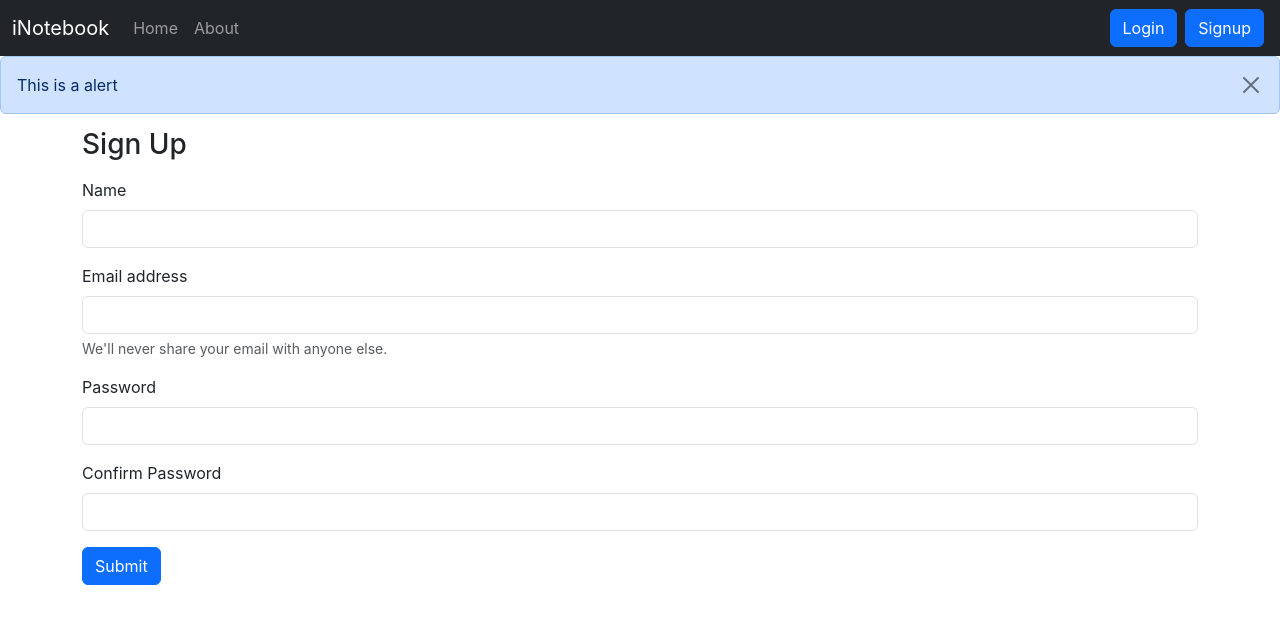
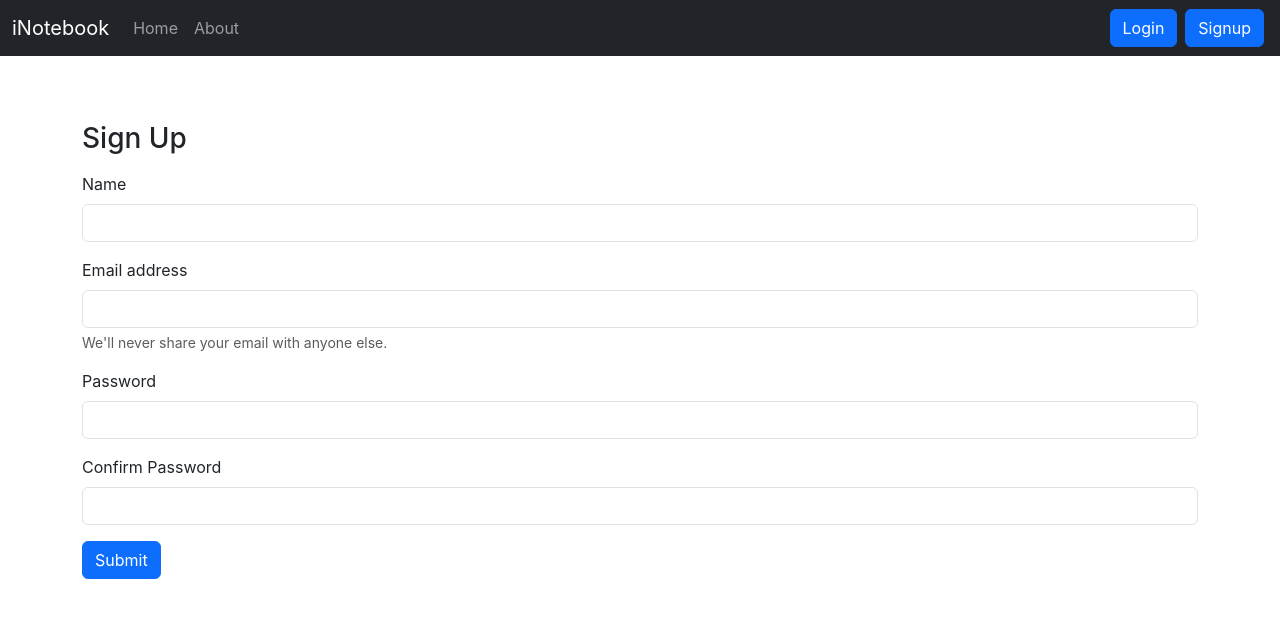
Before and after one commit to manishpandeyprojects/iNotebook, a React (Create React App) app: page /signup in a window 1280 px wide. Shown: the top 624 px of the page. Built offline with nearby package versions, Linux system fonts and the light colour scheme.

Commit message:
MP: Added the alert functionality for login, singup, add, edit and delete note.

```diff
--- a/src/App.js
+++ b/src/App.js
@@ -7,19 +7,32 @@ import NoteState from './context/notes/NoteState';
 import Alert from './components/Alert';
 import Login from './components/Login';
 import Signup from './components/Signup';
+import React, {useState} from 'react';
 
 function App() {
+  const [alert, setAlert] = useState(null);
+  let showAlert = (message, type)=>{
+    setAlert({
+      msg: message,
+      type: type
+    });
+
+    setTimeout(() => {
+      setAlert(null);
+    }, 1500);
+
+  }
   return (
     <>
       <NoteState>
         <BrowserRouter>
           <Navbar />
-          <Alert message="This is a alert" />
+          <Alert alert={alert} />
           <Routes>
-            <Route path="/" element={<Home />} />
-            <Route path="about/*" element={<About />} />
-            <Route path="login/*" element={<Login />} />
-            <Route path="signup/*" element={<Signup />} />
+            <Route path="/" element={<Home showAlert={showAlert} />} />
+            <Route path="about/*" element={<About showAlert={showAlert} />} />
+            <Route path="login/*" element={<Login showAlert={showAlert} />} />
+            <Route path="signup/*" element={<Signup showAlert={showAlert} />} />
           </Routes>
         </BrowserRouter>
       </NoteState>
--- a/src/components/AddNote.js
+++ b/src/components/AddNote.js
@@ -1,7 +1,7 @@
 import React, { useContext, useState } from 'react'
 import noteContext from '../context/notes/noteContext';
 
-export default function AddNote() {
+export default function AddNote(props) {
 
     const notesContext = useContext(noteContext);
     const { addNote } = notesContext;
@@ -11,7 +11,8 @@ export default function AddNote() {
     const handleSubmit = (event) => {
         event.preventDefault();
         addNote(note.title, note.description, note.tag);
-        setNote({title: "", description: "", tag: "" })
+        setNote({title: "", description: "", tag: "" });
+        props.showAlert("Note added successfully", "success");
     }
 
     const onChange = (e) => {
--- a/src/components/Alert.js
+++ b/src/components/Alert.js
@@ -1,12 +1,20 @@
 import React from 'react'
 
 export default function Alert(props) {
+    const capitalize = (word)=>{
+        if(word === "danger"){ return "Error"; }
+        let lower = word.toLowerCase();
+        return lower.charAt(0).toUpperCase() + lower.slice(1);
+    }
+
     return (
-        <div style={{"position": "relative"}}>
-            <div className="position-absolute w-100 alert alert-primary d-flex justify-content-between" role="alert">
-                {props.message}
-                <button type="button" className="btn-close" data-bs-dismiss="alert" aria-label="Close"></button>
-            </div>
+        <div style={{height: "50px"}}>
+           { props.alert && // If the alert value is set that it will show
+            <div>
+                <div className={`alert alert-${props.alert.type} alert-dismissible fade show`} role="alert">
+                    <strong>{capitalize(props.alert.type)} :</strong> {props.alert.msg}
+                </div>
+            </div>}
         </div>
     )
 }
--- a/src/components/Home.js
+++ b/src/components/Home.js
@@ -3,11 +3,11 @@ import Notes from './Notes';
 
 
 
-function Home() {
+function Home(props) {
   return (
-    <div className='container my-3 mt-5 pt-2'>
+    <div className='container'>
       <div className="yourNote my-3">
-        <Notes />
+        <Notes showAlert={props.showAlert} />
       </div>
     </div>
   )
--- a/src/components/Login.js
+++ b/src/components/Login.js
@@ -1,7 +1,7 @@
 import React, {useState} from 'react'
 import { useNavigate } from 'react-router-dom';
 
-const Login = () => {
+const Login = (props) => {
     const host = "http://localhost:5000";
     const navigate = useNavigate();
     const [credentials, setCredentials] = useState({email:"", password:""})
@@ -24,8 +24,9 @@ const Login = () => {
         if(json.success){
             localStorage.setItem('token', json.authtoken);
             navigate('/', { replace: true });
+            props.showAlert("Logged in Succeessfully", "success");
         }else{
-            alert('Invalid credentials');
+            props.showAlert("Invalid credentials", "danger");
         }
     }
 
@@ -34,7 +35,7 @@ const Login = () => {
     }
 
     return (
-        <div className="container my-3 mt-5 pt-2">
+        <div className="container">
             <h3 className='my-3'>Login</h3>
             <form className='my-2' onSubmit={handleSubmit}>
                 <div className="mb-3">
--- a/src/components/Noteitems.js
+++ b/src/components/Noteitems.js
@@ -4,14 +4,17 @@ import noteContext from '../context/notes/noteContext';
 export default function Noteitems(props) {
     const notesContext = useContext(noteContext);
     const { deleteNote } = notesContext;
-    const { note, updateNote } = props;
+    const { note, updateNote, showAlert } = props;
     return (
         <div className="col-md-3 my-3">
             <div className="card">
                 <div className="card-body">
                     <div className="d-flex align-items-center">
                         <h5 className="card-title">{note.title}</h5>
-                        <i className="fa-solid fa-trash mx-2" onClick={()=>deleteNote(note._id)}></i>
+                        <i className="fa-solid fa-trash mx-2" onClick={()=>{
+                            deleteNote(note._id);
+                            showAlert("Deleted successfully", "danger");
+                            }}></i>
                         <i className="fa-regular fa-pen-to-square mx-2" onClick={()=>updateNote(note)}></i>
                     </div>
                     <p className="card-text">{note.description}</p>
--- a/src/components/Notes.js
+++ b/src/components/Notes.js
@@ -4,7 +4,7 @@ import AddNote from './AddNote';
 import Noteitems from './Noteitems';
 
 
-export default function Notes() {
+export default function Notes(props) {
     const notesContext = useContext(noteContext);
     const { notes, getNotes, editNote } = notesContext;
 
@@ -25,10 +25,10 @@ export default function Notes() {
 
     const handleSubmit = (event) => {
         event.preventDefault();
-        console.log("Updated the note... ")
         console.log(note);
         editNote(note.eid, note.etitle, note.edescription, note.etag);
         refClose.current.click();
+        props.showAlert("Updated the notes successfully", "success");
     }
 
     const onChange = (e) => {
@@ -37,7 +37,7 @@ export default function Notes() {
 
     return (
         <>
-            <AddNote />
+            <AddNote showAlert={props.showAlert} />
 
             <button type="button" ref={modelButton} className="btn btn-primary my-3" style={{ "display": "none" }} data-bs-toggle="modal" data-bs-target="#exampleModal">
                 Launch demo modal
@@ -78,7 +78,7 @@ export default function Notes() {
             <div className="row">
                 <p>{notes.length === 0 && "No notes to display."}</p>
                 {notes.map((note) => {
-                    return <Noteitems key={note._id} updateNote={updateNote} note={note} />
+                    return <Noteitems showAlert={props.showAlert} key={note._id} updateNote={updateNote} note={note} />
                 })}
             </div>
         </>
--- a/src/components/Signup.js
+++ b/src/components/Signup.js
@@ -1,7 +1,7 @@
 import React, { useState } from 'react'
 import { useNavigate } from 'react-router-dom';
 
-const Signup = () => {
+const Signup = (props) => {
     const host = "http://localhost:5000";
     const navigate = useNavigate();
     const [credentials, setCredentials] = useState({ name: "", email: "", password: "", cpassword: "" })
@@ -14,7 +14,6 @@ const Signup = () => {
                 method: 'POST', // *GET, POST, PUT, DELETE, etc.
                 headers: {
                     'Content-Type': 'application/json'
-
                 },
                 body: JSON.stringify({ name: credentials.name, email: credentials.email, password: credentials.password })
             });
@@ -25,11 +24,12 @@ const Signup = () => {
             if (json.success) {
                 localStorage.setItem('token', json.authtoken);
                 navigate('/', { replace: true });
+                props.showAlert("Account created successfully", "success");
             } else {
-                alert('Invalid credentials');
+                props.showAlert("Invalid Details", "danger");
             }
         } else {
-            alert("Please enter the same password to continue");
+            props.showAlert("Password and confirm does match, Please fill properly.", "danger");
         }
     }
 
@@ -38,7 +38,7 @@ const Signup = () => {
     }
 
     return (
-        <div className="container my-3 mt-5 pt-2">
+        <div className="container">
             <h3 className='my-3'>Sign Up</h3>
             <form className='my-2' onSubmit={handleSubmit}>
                 <div className="mb-3">
```
